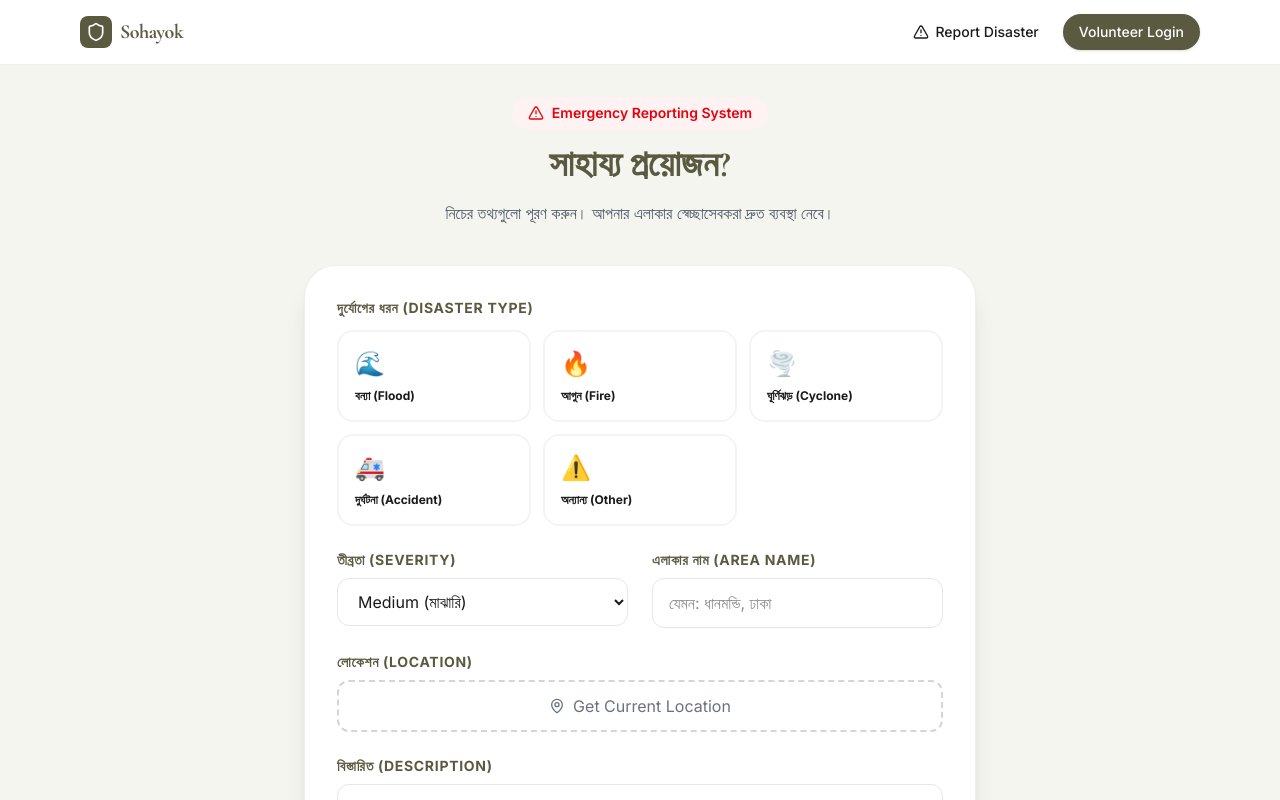
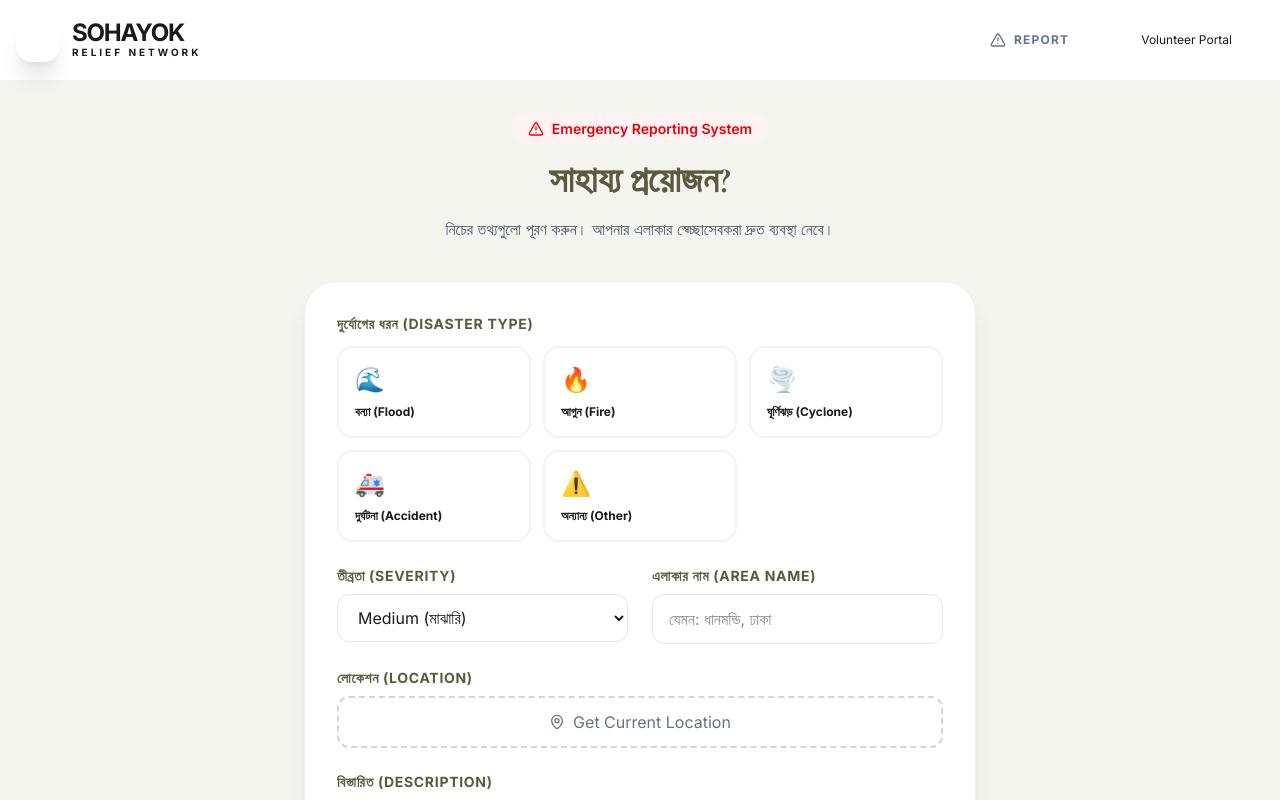
Before and after one commit to Abdullah-AlMaruf/ADVCS, a React (Vite) app: page / in a window 1280 px wide. Shown: the top 800 px of the page. Built offline with nearby package versions, Linux system fonts and the light colour scheme; no server answers.

Commit message:
navbar updated

```diff
--- a/src/components/Navbar.tsx
+++ b/src/components/Navbar.tsx
@@ -9,54 +9,60 @@ interface NavbarProps {
 
 export default function Navbar({ user, onLogout }: NavbarProps) {
   return (
-    <nav className="bg-white border-b border-[#5A5A40]/10 sticky top-0 z-50">
-      <div className="container mx-auto px-4 h-16 flex items-center justify-between max-w-6xl">
-        <Link to="/" className="flex items-center gap-2 group">
-          <div className="bg-[#5A5A40] p-1.5 rounded-lg group-hover:scale-110 transition-transform">
-            <Shield className="w-5 h-5 text-white" />
+    <nav className="bg-white border-b border-slate-100 sticky top-0 z-50">
+      <div className="container mx-auto px-4 h-20 flex items-center justify-between max-w-7xl">
+        <Link to="/" className="flex items-center gap-3 group">
+          <div className="bg-primary p-2.5 rounded-2xl group-hover:scale-110 group-hover:rotate-3 transition-all duration-500 shadow-xl shadow-primary/30">
+            <Shield className="w-6 h-6 text-white" />
           </div>
-          <span className="font-serif text-xl font-bold tracking-tight text-[#5A5A40]">Sohayok</span>
+          <div className="flex flex-col">
+            <span className="font-display text-2xl font-black tracking-tighter text-secondary leading-none">SOHAYOK</span>
+            <span className="text-[10px] font-black uppercase tracking-[0.3em] text-primary">Relief Network</span>
+          </div>
         </Link>
 
-        <div className="flex items-center gap-6">
+        <div className="flex items-center gap-10">
           <Link
             to="/"
-            className="text-sm font-medium hover:text-[#5A5A40] transition-colors flex items-center gap-1.5"
+            className="text-xs font-black text-slate-500 hover:text-primary transition-all flex items-center gap-2 uppercase tracking-widest"
           >
             <AlertTriangle className="w-4 h-4" />
-            Report Disaster
+            Report
           </Link>
 
           {user ? (
-            <div className="flex items-center gap-4">
+            <div className="flex items-center gap-8">
               <Link
                 to="/volunteer/dashboard"
-                className="text-sm font-medium hover:text-[#5A5A40] transition-colors flex items-center gap-1.5"
+                className="text-xs font-black text-slate-500 hover:text-primary transition-all flex items-center gap-2 uppercase tracking-widest"
               >
                 <Shield className="w-4 h-4" />
                 Dashboard
               </Link>
-              <div className="h-4 w-px bg-gray-200" />
-              <div className="flex items-center gap-2">
-                <div className="w-8 h-8 rounded-full bg-[#5A5A40]/10 flex items-center justify-center">
-                  <User className="w-4 h-4 text-[#5A5A40]" />
+              <div className="h-8 w-px bg-slate-100" />
+              <div className="flex items-center gap-4">
+                <div className="flex flex-col items-end hidden sm:flex">
+                  <span className="text-sm font-black text-secondary">{user.name}</span>
+                  <span className="text-[10px] text-primary font-bold uppercase tracking-widest">{user.area}</span>
                 </div>
-                <span className="text-sm font-semibold hidden sm:inline">{user.name}</span>
+                <div className="w-12 h-12 rounded-2xl bg-slate-50 border-2 border-slate-100 flex items-center justify-center shadow-sm">
+                  <User className="w-6 h-6 text-secondary" />
+                </div>
                 <button
                   onClick={onLogout}
-                  className="p-1.5 hover:bg-red-50 rounded-lg transition-colors text-red-600"
+                  className="p-2.5 hover:bg-red-50 rounded-2xl transition-all text-red-500 hover:scale-110 active:scale-90"
                   title="Logout"
                 >
-                  <LogOut className="w-4 h-4" />
+                  <LogOut className="w-5 h-5" />
                 </button>
               </div>
             </div>
           ) : (
             <Link
               to="/volunteer/login"
-              className="bg-[#5A5A40] text-white px-4 py-2 rounded-full text-sm font-medium hover:bg-[#4A4A30] transition-all shadow-sm hover:shadow-md"
+              className="btn-primary !px-8 !py-3 !text-xs !rounded-xl"
             >
-              Volunteer Login
+              Volunteer Portal
             </Link>
           )}
         </div>
```
